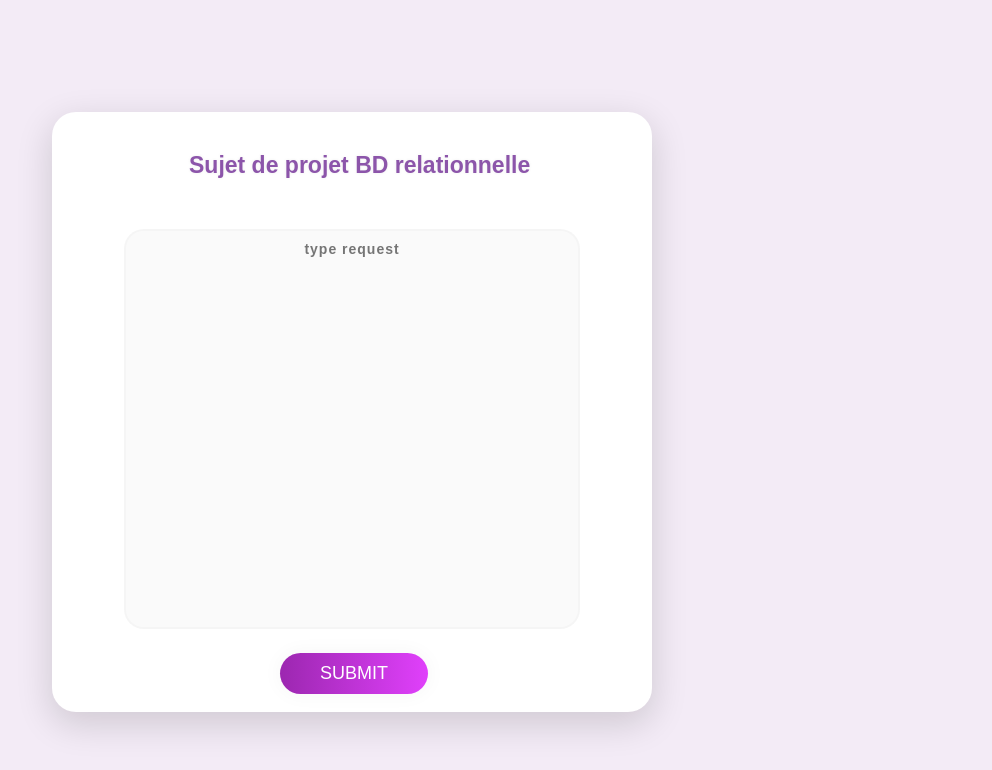
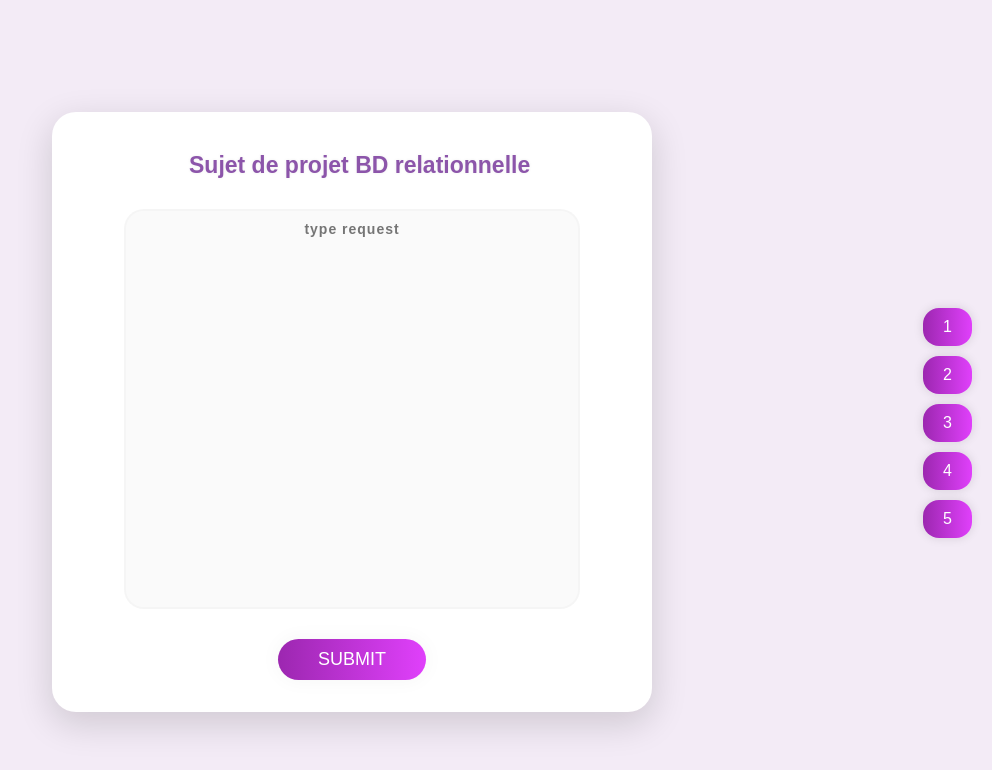
Before and after one commit to pl-plt/SQL_TP, a website: page public/app.html in a window 1280 px wide. Shown: the whole page, without its empty margins (288-1280 px from the left). Drawn offline with Linux system fonts and the light colour scheme.

Commit message:
new style for app

```diff
--- a/public/app.html
+++ b/public/app.html
@@ -7,10 +7,17 @@
 <body>
     <div class="main">
         <a class="sign" style="display:block;margin-left: 137px;">Sujet de projet BD relationnelle</a>
-        <form class="form1" action="./php">
+        <form class="form1" action="/app" method="post">
             <textarea class= "un" type="text" placeholder="type request" maxlength="800"></textarea>
-            <button class="submit" type="submit">SUBMIT</button>
+            <button class="submit" type="submit" style="margin-top: 30px;">SUBMIT</button>
         </form>
+    </div>
+    <div class="boutons">
+        <button class="submit" type="submit"> 1 </button>
+        <button class="submit" type="submit"> 2 </button>
+        <button class="submit" type="submit"> 3 </button>
+        <button class="submit" type="submit"> 4 </button>
+        <button class="submit" type="submit"> 5 </button>
     </div>
 </body>
 </html>
--- a/public/css/style.css
+++ b/public/css/style.css
@@ -4,6 +4,7 @@ body {
 }
 
 .main {
+    position: relative;
     background-color: #FFFFFF;
     width: 600px;
     height: 600px;
@@ -39,8 +40,10 @@ margin-left: 72px;
     text-align: center;
     font-family: 'Ubuntu', sans-serif;
 }
+
 textarea.un {
-
+    margin: 0px;
+    margin-top: 30px;
     height: 400px;
     width: 456px;
     resize: none;
@@ -48,7 +51,7 @@ textarea.un {
 
 .radio_btn {
     text-align: center;
-    margin-left:auto;
+    margin-left: auto;
     color: rgb(38, 50, 56);
     font-weight: 700;
     font-size: 15px;
@@ -56,12 +59,13 @@ textarea.un {
 }
 
 .form1 {
-    align-content: center;
+    display: flex;
+    flex-direction: column;
+    align-items: center;
 }
 
 .un:focus, .pass:focus {
     border: 2px solid rgba(0, 0, 0, 0.18) !important;
-
 }
 
 .submit {
@@ -75,15 +79,24 @@ textarea.un {
     padding-bottom: 10px;
     padding-top: 10px;
     font-family: 'Ubuntu', sans-serif;
-    margin-left: 228px ;
     font-size: 18px;
     box-shadow: 0 0 20px 1px rgba(0, 0, 0, 0.04);
+    align-self: center;
+}
+
+.submit:hover, .submit:focus {
+    background: linear-gradient(to right, #E040FB, #9C27B0);
+    box-shadow: 0 0 25px 5px rgba(0, 0, 0, 0.2);
 }
 
 a {
     text-shadow: 0px 0px 3px rgba(117, 117, 117, 0.12);
     color: #E1BEE7;
-    text-decoration: none
+    text-decoration: none;
+}
+
+a:hover, a:focus {
+    color: #9C27B0;
 }
 
 .results {
@@ -96,11 +109,47 @@ a {
     font-size: 20px;
     font-weight: bold;
     text-align: center;
+}
 
+.boutons {
+    position: absolute;
+    top: 308px;
+    right: 20px;
+    display: flex;
+    flex-direction: column;
+    gap: 10px;
+}
+
+.boutons button {
+    cursor: pointer;
+    border-radius: 1em;
+    color: #fff;
+    background: linear-gradient(to right, #9C27B0, #E040FB);
+    border: 0;
+    padding: 10px 20px;
+    font-family: 'Ubuntu', sans-serif;
+    font-size: 16px;
+    box-shadow: 0 0 10px 1px rgba(0, 0, 0, 0.1);
+}
+
+.boutons button:hover, .boutons button:focus {
+    background: linear-gradient(to right, #E040FB, #9C27B0);
+    box-shadow: 0 0 15px 2px rgba(0, 0, 0, 0.2);
 }
 
 @media (max-width: 600px) {
     .main {
-        border-radius: 0px;
+        width: 100%;
+        height: auto;
+        border-radius: 0;
+        margin: 0;
+        box-shadow: none;
+    }
+    .un, .submit {
+        width: 90%;
+        margin-left: 5%;
+    }
+    .sign {
+        font-size: 18px;
     }
 }
```
Lines whose indentation alone changed are shown as unchanged.
